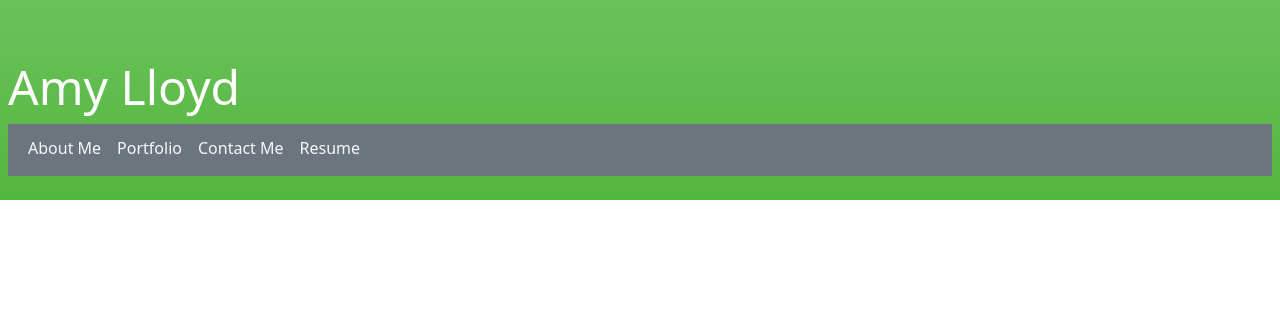
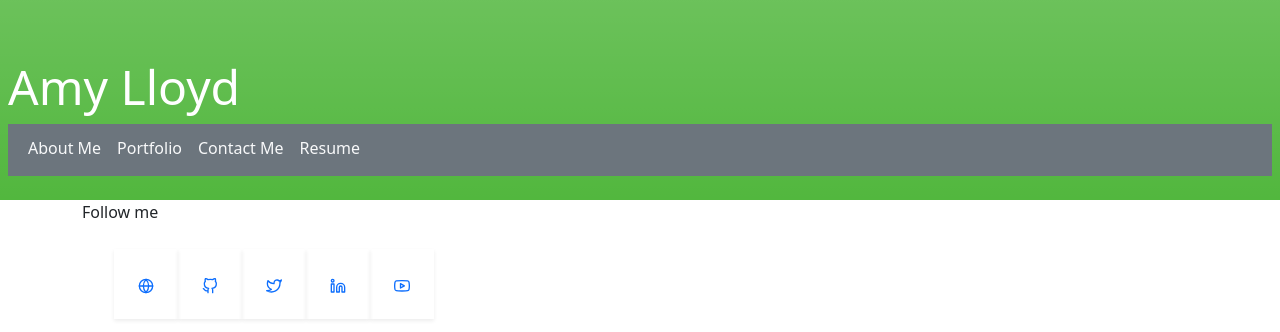
Before and after one commit to AmyLloyd/React-Portfolio, a React (Vite) app: page / in a window 1280 px wide. Shown: the top 332 px of the page. Built offline with nearby package versions, Linux system fonts and the light colour scheme.

Commit message:
add footer WIP

```diff
--- a/package.json
+++ b/package.json
@@ -14,6 +14,7 @@
     "bootstrap": "^5.3.2",
     "react": "^18.2.0",
     "react-dom": "^18.2.0",
+    "react-icons": "^5.0.1",
     "react-router-dom": "^6.10.0"
   },
   "devDependencies": {
--- a/src/App.jsx
+++ b/src/App.jsx
@@ -1,5 +1,5 @@
 import { Outlet } from 'react-router-dom';
-
+import Footer from './components/Footer';
 import Header from './components/Header';
 
 function App() {
@@ -8,6 +8,7 @@
         <div>
             <Header />
             <Outlet />
+            <Footer />
         </div>
     )
 };
--- a/src/components/Footer.jsx
+++ b/src/components/Footer.jsx
@@ -0,0 +1,66 @@
+//https://medium.com/@ryaddev/social-media-footer-component-for-your-react-application-using-tailwindcss-97af8680a1bd
+
+import {
+    FiGithub,
+    FiTwitter,
+    FiLinkedin,
+    FiGlobe,
+    FiYoutube,
+  } from "react-icons/fi";
+
+  const socialLinks = [
+    {
+      id: 1,
+      icon: <FiGlobe />,
+      url: "https://www.stoman.me/",
+    },
+    {
+      id: 2,
+      icon: <FiGithub />,
+      url: "https://github.com/",
+    },
+    {
+      id: 3,
+      icon: <FiTwitter />,
+      url: "https://twitter.com/",
+    },
+    {
+      id: 4,
+      icon: <FiLinkedin />,
+      url: "https://www.linkedin.com/in/",
+    },
+    {
+      id: 5,
+      icon: <FiYoutube />,
+      url: "https://www.youtube.com/c/",
+    },
+  ];
+
+  const Footer = () => {
+    return (
+      <div className="container mx-auto">
+        <div className="pt-20 sm:pt-30 pb-8 mt-20 border-t-2 border-primary-light dark:border-secondary-dark">
+          {/* Footer social links */}
+          <div className="font-general-regular flex flex-col justify-center items-center mb-12 sm:mb-28">
+            <p className="text-3xl sm:text-4xl text-primary-dark dark:text-primary-light mb-5">
+              Follow me
+            </p>
+            <ul className="flex gap-4 sm:gap-8">
+              {socialLinks.map((link) => (
+                <a
+                  href={link.url}
+                  target="__blank"
+                  key={link.id}
+                  className="text-gray-400 hover:text-indigo-500 dark:hover:text-indigo-400 cursor-pointer rounded-lg bg-gray-50 dark:bg-ternary-dark hover:bg-gray-100 shadow-sm p-4 duration-300"
+                >
+                  <i className="text-xl sm:text-2xl md:text-3xl">{link.icon}</i>
+                </a>
+              ))}
+            </ul>
+          </div>
+        </div>
+      </div>
+    );
+  };
+
+  export default Footer;
```
Also changed, not shown: 1 other file (tests, documents, lock files or other folders).
